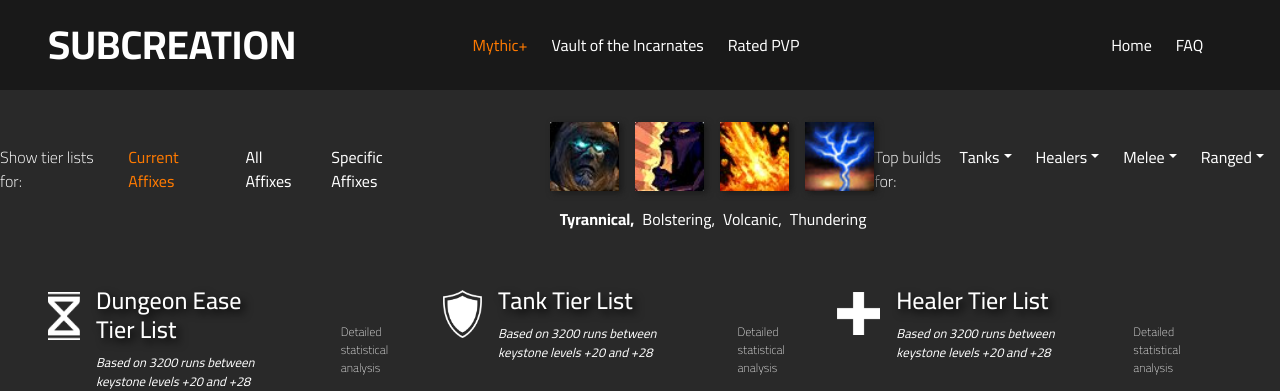
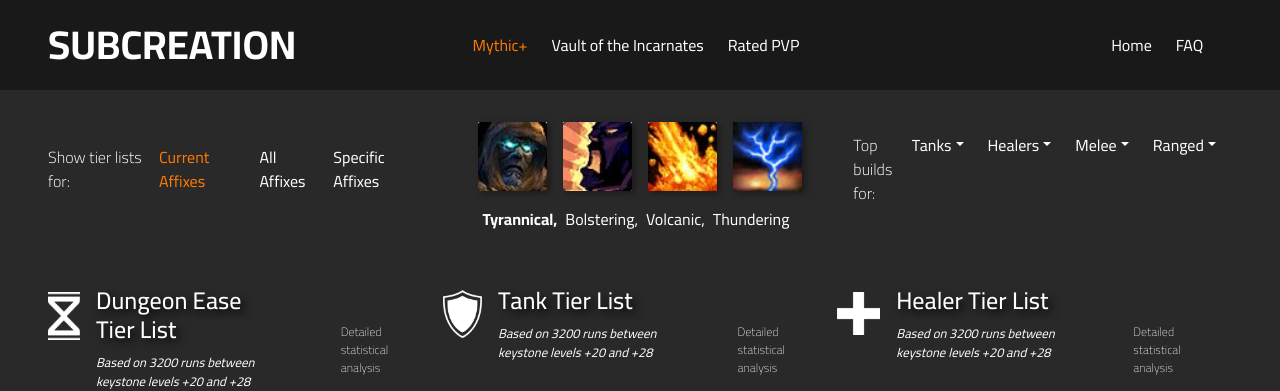
Before and after one commit to yoone12/Subcreation-Redesign, a website: page mplus.html in a window 1280 px wide. Shown: the top 391 px of the page. Drawn offline with nearby package versions, Linux system fonts and the light colour scheme.

Commit message:
Add responsive behavior to secondary nav
Center affix images and update left/right margins. More use of flexbox

```diff
--- a/style.css
+++ b/style.css
@@ -47,11 +47,10 @@
 .affixlist{
     flex-direction: column;
     padding-left: 0;
-    margin-left: 5.8em;
 }
 
 .affixtext{
-    justify-content: right;
+    justify-content: center;
     padding-top: 1rem;
     padding-left: 0;
     text-align: center;
@@ -76,6 +75,24 @@
     border-radius: 4px;
 }
 
+/* Affix nav / secondary nav styling */
+
+.affixnav > ul:nth-of-type(1) > li:nth-of-type(1){
+    margin-left: 48px;
+}
+
+.affixnav > ul:nth-of-type(3) > li:nth-of-type(5){
+    margin-right: 48px;
+}
+
+.affixnav ul{
+    flex: 1 1;
+}
+
+.affixnav > ul:nth-of-type(3){
+    justify-content: flex-end;
+}
+
 /* Weekly affix styling */
 .affiximg > img{
     padding-left: 1em;
@@ -83,7 +100,10 @@
     border: none;
 }
 
-/* Tlist catgory icon styling */
+.affiximg > img:nth-of-type(1){
+    margin-left: -1em;
+}
+
 /* Tlist category icon styling */
 .t_head > img{
     border: none;
@@ -118,10 +138,6 @@
 .rdps{
     max-width: 55px;
     max-height: 50px;
-}
-
-.dsa-rdps{
-    margin-left: 4em;
 }
 
 .t_list{
```
